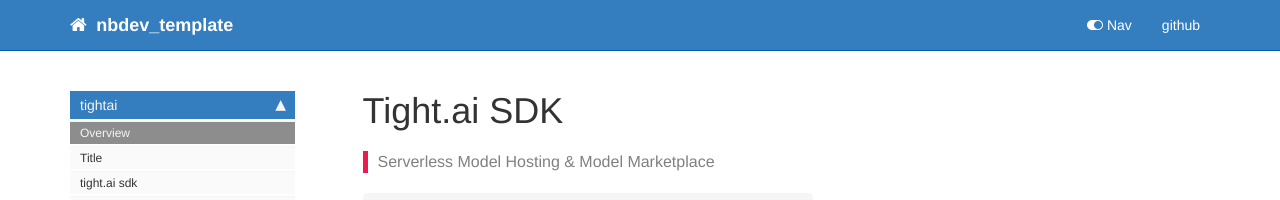
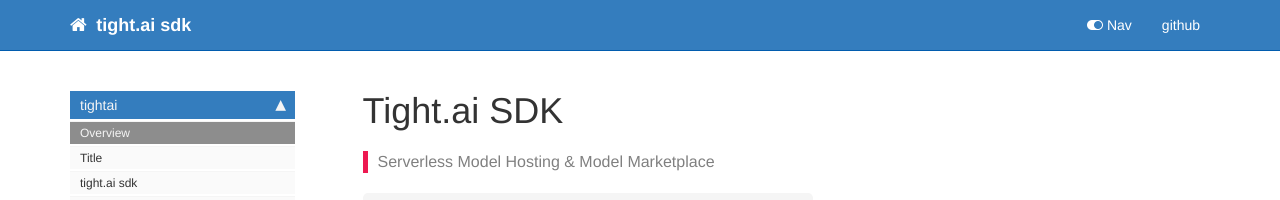
Before and after one commit to tightai/tightai, a Jekyll site: the page built from docs/index.html, in a window 1280 px wide. Shown: the top 200 px of the page. Built offline with Jekyll 4.4.1, drawn with Linux system fonts in a browser that asks for light colours; nearby versions of some CDN libraries; comment, search, counter and statistics services are not loaded.

Commit message:
Updated docs config

```diff
--- a/docs/_config.yml
+++ b/docs/_config.yml
@@ -1,7 +1,7 @@
-repository: tightai/nbdev_template
+repository: tightai/tightai
 output: web
-topnav_title: nbdev_template
-site_title: nbdev_template
+topnav_title: tight.ai sdk
+site_title: tight.ai sdk
 company_name: Tight.ai
 description: Serverless Model Hosting & Marketplace
 # Set to false to disable KaTeX math
```
